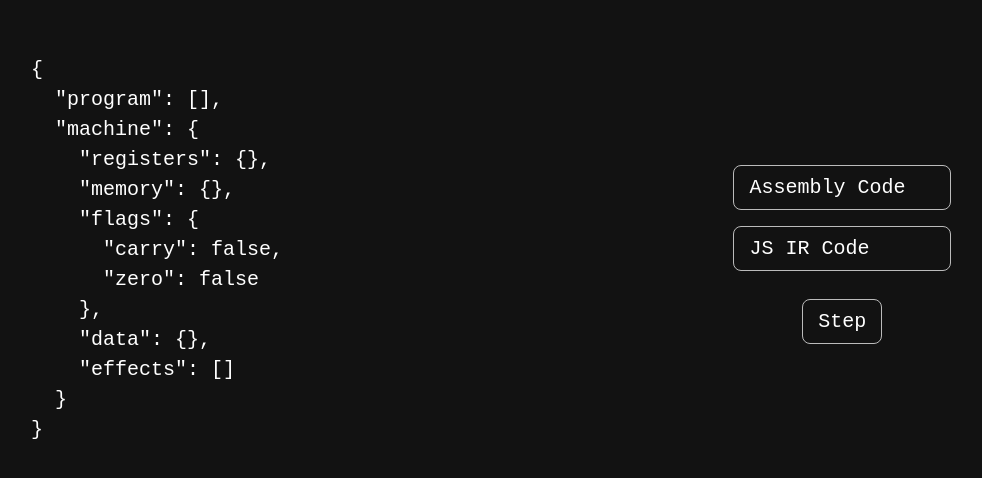
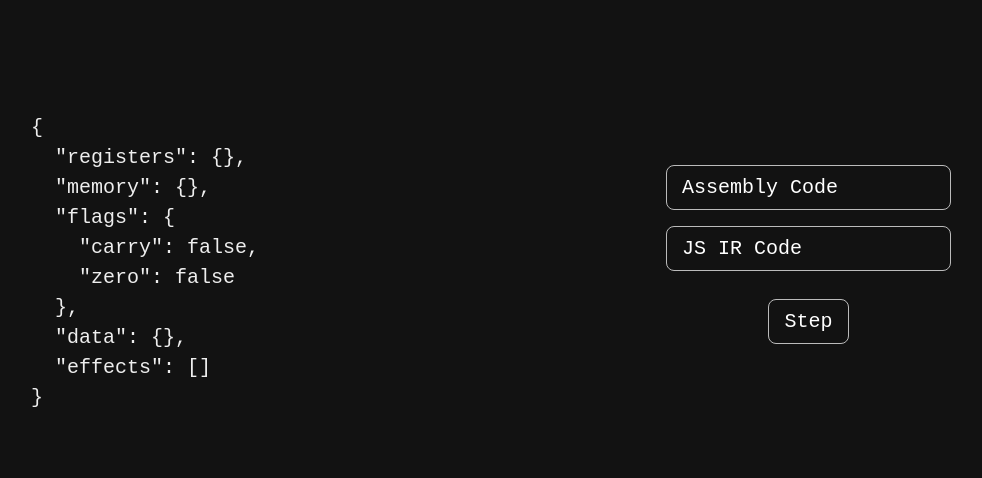
Before and after one commit to heypoom/asmterpreter, a React (Vite) app: page / in a window 1280 px wide. Shown: the part 150-628 px from the top of the page, without its empty margins (149-1131 px from the left). Built offline with nearby package versions, Linux system fonts and the light colour scheme; what lodash.escaperegexp would draw is missing.

Commit message:
:sparkles: Add program preview and go through lines

```diff
--- a/src/components/App.tsx
+++ b/src/components/App.tsx
@@ -21,13 +21,20 @@ const Panel = styled.div`
   justify-content: flex-start;
 `
 
-const Code = styled.code`
+interface CodeProps {
+  hl: boolean
+}
+
+const focusColor = '#84ffff'
+
+const Code = styled.code<CodeProps>`
   font-family: 'JetBrains Mono', 'FiraCode Nerd Font', 'FiraCode', monospace;
   font-size: 20px;
   line-height: 1.5;
+
+  color: ${props => (props.hl ? focusColor : '#eee')};
+  font-weight: ${props => (props.hl ? 'bold' : 'normal')};
 `
-
-const focusColor = '#84ffff'
 
 const Input = styled.input`
   width: 100%;
@@ -101,11 +108,23 @@ export function App() {
     setIRCode('')
   }
 
+  const ip = state.machine.registers.eip || 0
+
   return (
     <Container>
-      <Pre>
-        <Code>{JSON.stringify(state, null, 2)}</Code>
-      </Pre>
+      <Panel>
+        <Pre>
+          {state.program.map((x, i) => (
+            <div>
+              <Code hl={i === ip}>{x}</Code>
+            </div>
+          ))}
+        </Pre>
+
+        <Pre>
+          <Code>{JSON.stringify(state.machine, null, 2)}</Code>
+        </Pre>
+      </Panel>
 
       <Panel>
         <Input
--- a/src/index.sass
+++ b/src/index.sass
@@ -1,17 +1,12 @@
 @charset "utf-8"
 
-@import url('https://fonts.googleapis.com/css?family=Nunito:400,700')
-
-$primary: #2d2d30
-$family-sans-serif: "Nunito", sans-serif;
-
-$control-border-width: 2px
+$primary: #121212
 $input-border-color: transparent
 $input-shadow: none
 
 body
   margin: 0
-  font-family: 'FuraCode Nerd Font', 'Sukhumvit Set', sans-serif
+  font-family: 'JetBrains Mono', 'FiraCode Nerd Font', 'FiraCode', monospace
   color: #fff
   background: #121212
 
```
